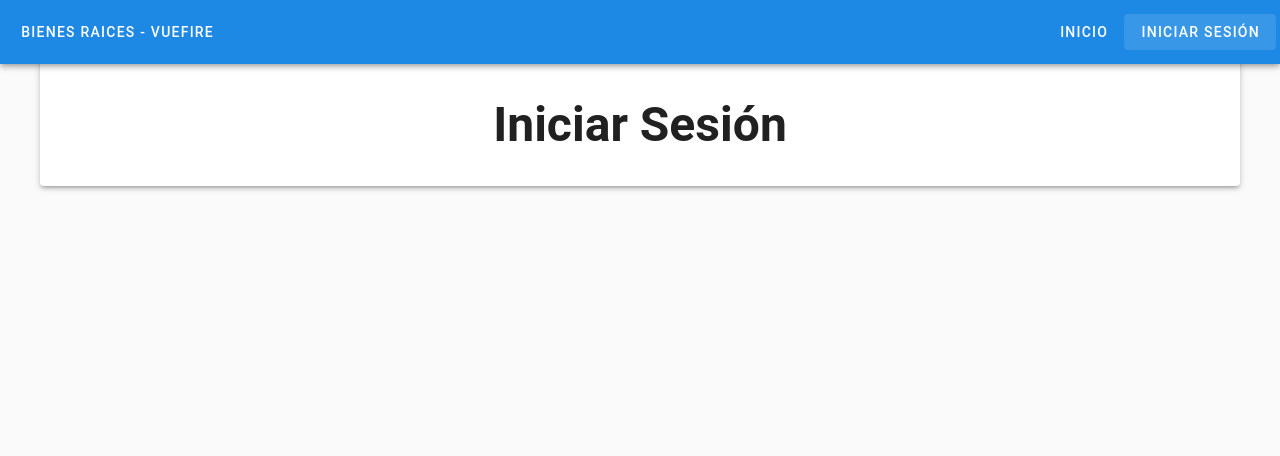
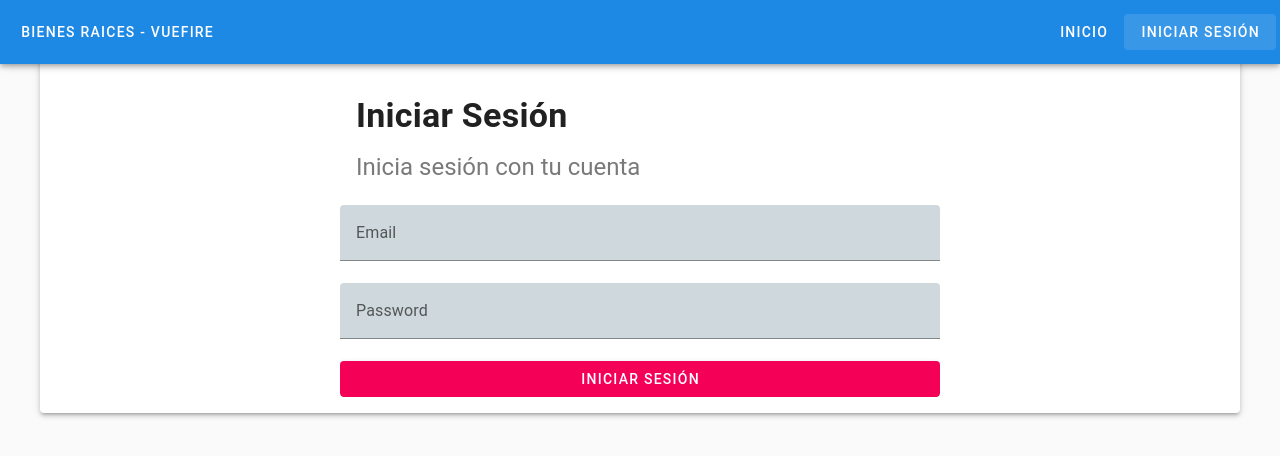
Before and after one commit to Leomiguel19/vue-bienes-raices, a Vue app: page /login in a window 1280 px wide. Shown: the top 456 px of the page. Built offline with nearby package versions, Linux system fonts and the light colour scheme.

Commit message:
Crear formulario de Login

```diff
--- a/src/views/LoginView.vue
+++ b/src/views/LoginView.vue
@@ -2,5 +2,41 @@
 </script>
 
 <template>
-    <h1 class="text-center text-h3 font-weight-bold my-5">Iniciar Sesión</h1>
+    <v-card
+        flat
+        max-width="600"
+        class="mx-auto"
+    >
+        <v-card-title
+            class="text-h4 font-weight-bold"
+            tag="h3"
+        >
+            Iniciar Sesión
+        </v-card-title>
+        <v-card-subtitle
+            class="text-h5"
+        >
+            Inicia sesión con tu cuenta
+        </v-card-subtitle>
+
+        <v-form class="mt-5">
+            <v-text-field
+                type="email"
+                label="Email"
+                bg-color="blue-grey-lighten-4"
+            />
+            <v-text-field
+                type="password"
+                label="Password"
+                bg-color="blue-grey-lighten-4"
+            />
+
+            <v-btn
+                block
+                color="pink-accent-3"
+            >
+                Iniciar Sesión
+            </v-btn>
+        </v-form>
+    </v-card>
 </template>
```
